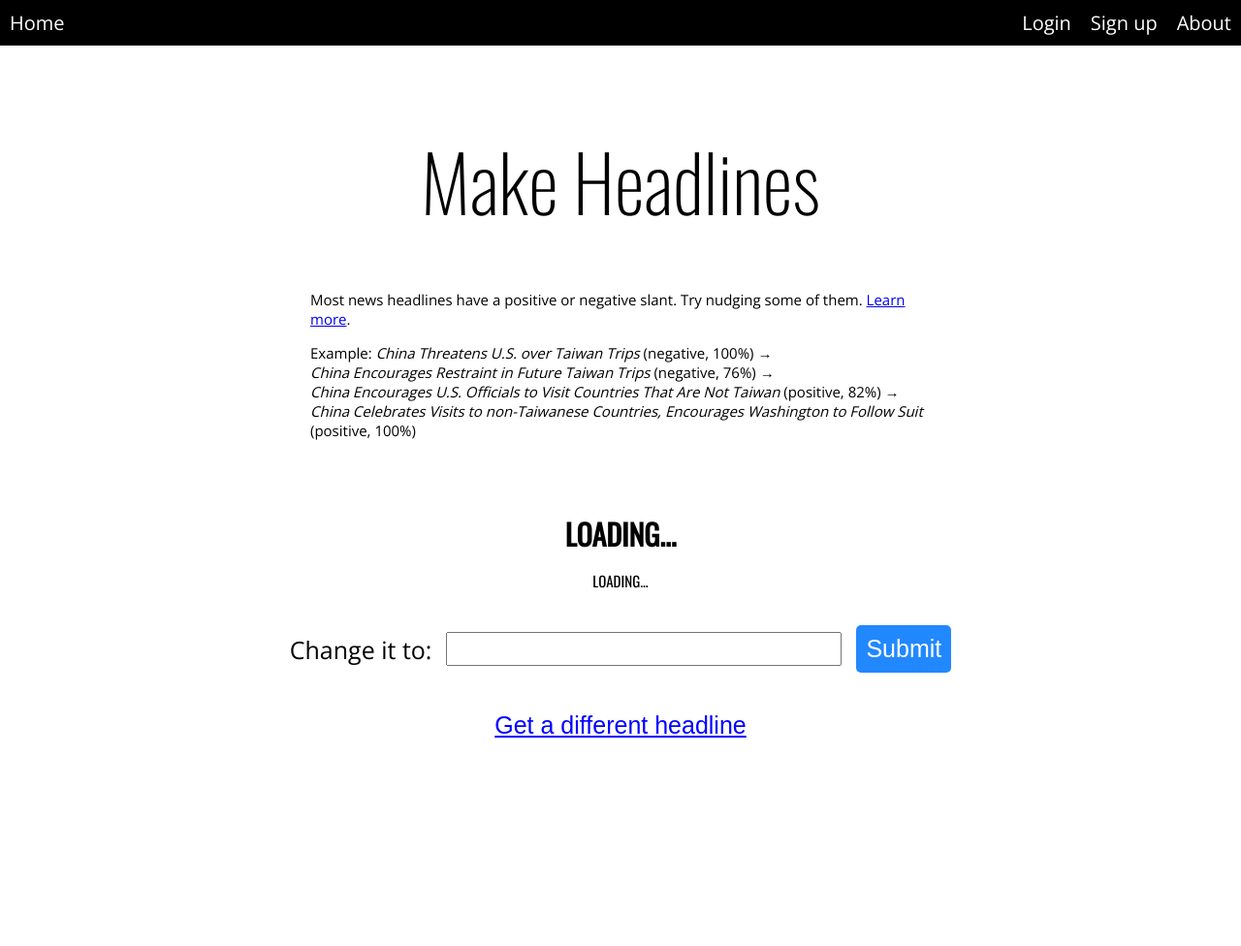
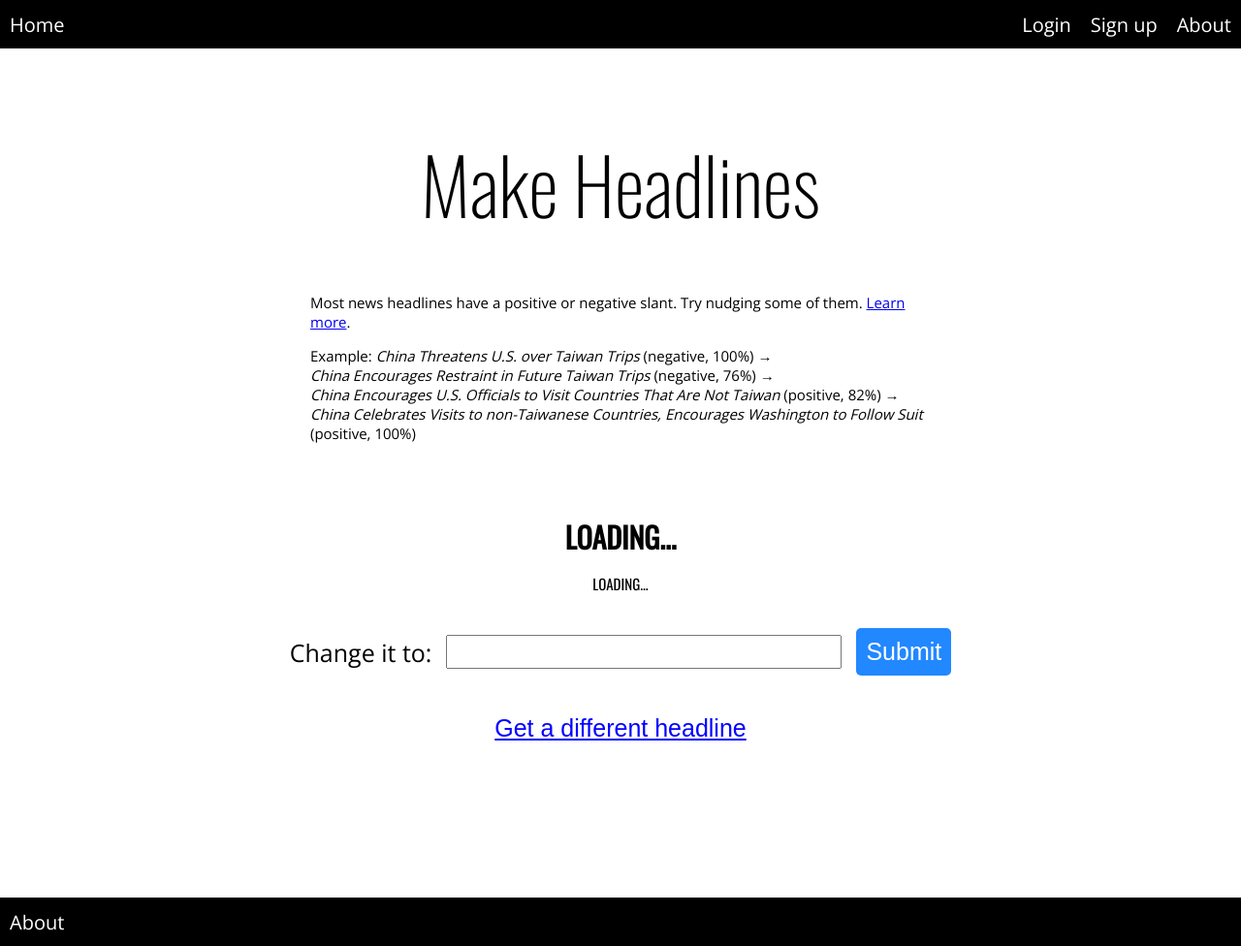
Before and after one commit to Lactantius/make-headlines, a Flask app: page / in a window 1280 px wide. Shown: the whole page at 97% size. Before the commit the page ends 761 px from the top, so only its background shows below. Run offline with Flask 2, Linux system fonts and the light colour scheme; style sheets or scripts are compiled from the project's sources.

Commit message:
Add footer

```diff
--- a/server/src/app.scss
+++ b/server/src/app.scss
@@ -9,8 +9,10 @@ $form-font-size: 2.5rem;
 body {
   font-family: "Open Sans", sans-serif;
   font-size: 1.5rem;
-  display: grid;
+  display: flex;
+  flex-direction: column;
   margin: 0;
+  min-height: 100vh;
 }
 
 h1,
@@ -110,13 +112,16 @@ button {
   }
 }
 
-nav {
+nav,
+footer {
   display: flex;
   gap: 2rem;
+  align-items: center;
   color: white;
   font-size: 2rem;
   background-color: black;
   padding: 1rem;
+  height: 3rem;
   a {
     color: white;
     text-decoration: none;
@@ -128,6 +133,14 @@ nav {
   .push {
     margin-left: auto;
   }
+}
+
+nav {
+  margin-top: 0;
+}
+
+footer {
+  margin-top: auto;
 }
 
 .user-form {
--- a/server/templates/base.html
+++ b/server/templates/base.html
@@ -39,5 +39,7 @@
 
 
         {% block content %}{% endblock %}
+
+        {% include 'footer.html' %}
     </body>
 </html>
--- /dev/null
+++ b/server/templates/footer.html
@@ -0,0 +1,3 @@
+<footer>
+    <a href="/about">About</a>
+</footer>
```
